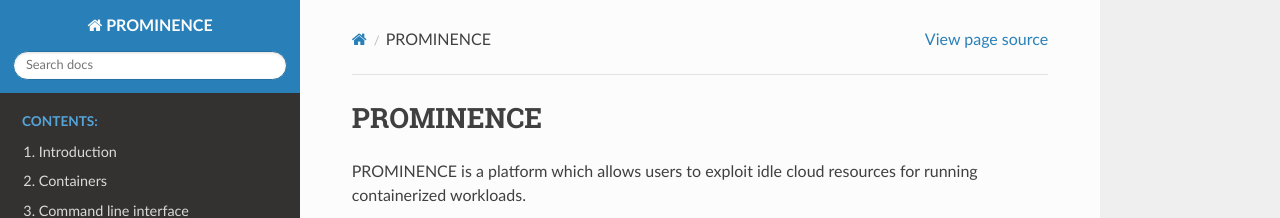
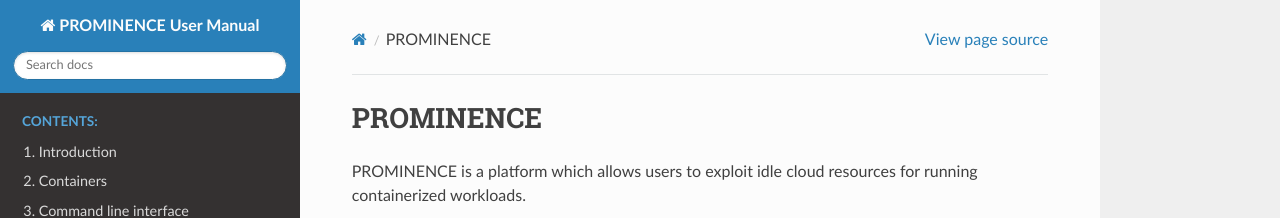
Before and after one commit to prominence-eosc/docs-eosc, a Sphinx documentation site: the page built from source/index.rst, in a window 1280 px wide. Shown: the top 218 px of the page. Built offline with Sphinx 7.4.7 and the Read the Docs theme 2.0.0, drawn with Linux system fonts in a browser that asks for light colours.

Commit message:
Change title

```diff
--- a/source/conf.py
+++ b/source/conf.py
@@ -17,7 +17,7 @@
 
 # -- Project information -----------------------------------------------------
 
-project = 'PROMINENCE'
+project = 'PROMINENCE User Manual'
 copyright = '2019, Andrew Lahiff'
 author = 'Andrew Lahiff'
 
```
